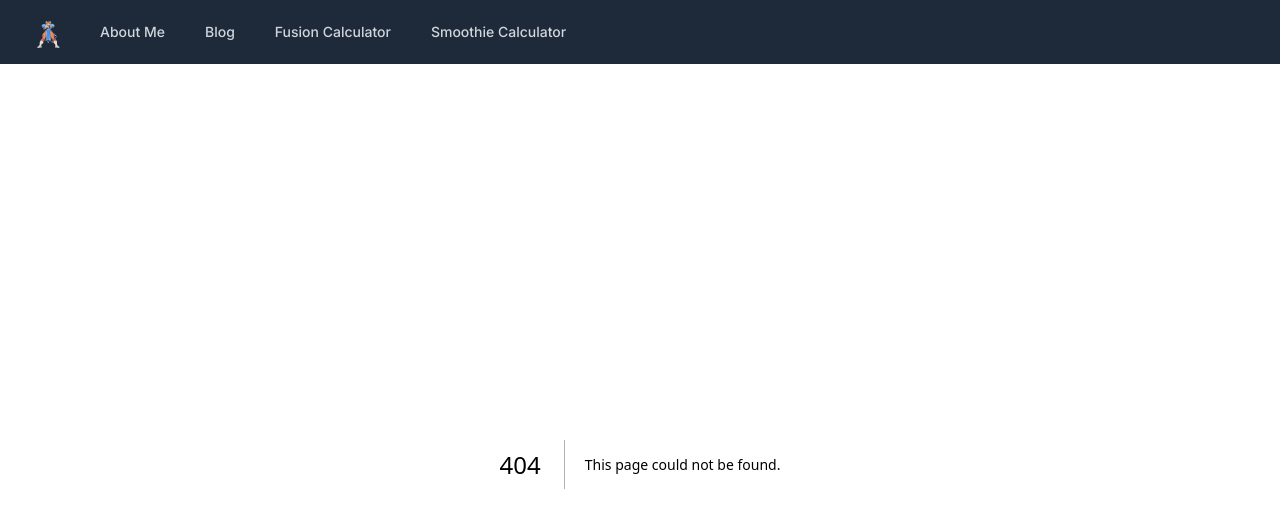
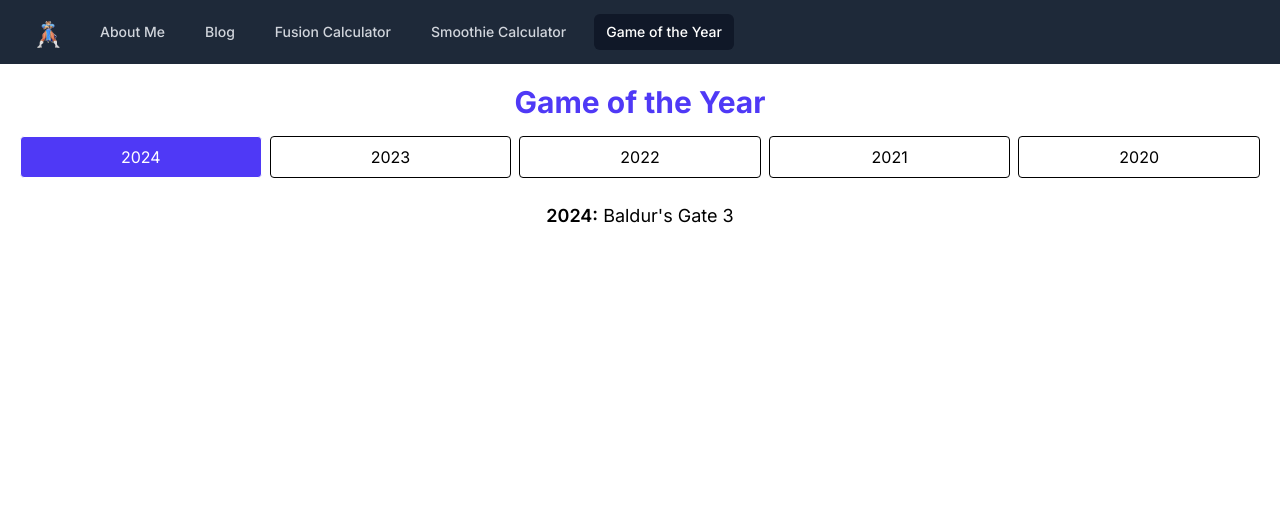
Before and after one commit to samelliottdlt/website, a Next.js app: page /game-of-the-year in a window 1280 px wide. Before the commit this address had no page. Shown: the top 528 px of the page. Built offline with nearby package versions, Linux system fonts and the light colour scheme.

Commit message:
feat: add Game of the Year page

```diff
--- /dev/null
+++ b/app/game-of-the-year/goty.json
@@ -0,0 +1,7 @@
+[
+  { "year": 2024, "title": "Baldur's Gate 3" },
+  { "year": 2023, "title": "The Legend of Zelda: Tears of the Kingdom" },
+  { "year": 2022, "title": "Elden Ring" },
+  { "year": 2021, "title": "Metroid Dread" },
+  { "year": 2020, "title": "Hades" }
+]
--- /dev/null
+++ b/app/game-of-the-year/page.tsx
@@ -0,0 +1,49 @@
+"use client";
+
+import { useState } from "react";
+import data from "./goty.json";
+import { classNames } from "../../lib/util";
+
+interface Entry {
+  year: number;
+  title: string;
+}
+
+export default function GameOfTheYear() {
+  const gotyData: Entry[] = data as Entry[];
+  const [selectedYear, setSelectedYear] = useState<number>(gotyData[0].year);
+
+  const current = gotyData.find((g) => g.year === selectedYear);
+
+  return (
+    <div className="p-5 text-center">
+      <h1 className="text-3xl mb-4 font-bold text-indigo-600">
+        Game of the Year
+      </h1>
+      <div className="grid grid-cols-3 sm:grid-cols-5 gap-2 justify-center mb-6">
+        {gotyData.map((g) => (
+          <button
+            key={g.year}
+            onClick={() => setSelectedYear(g.year)}
+            className={classNames(
+              "px-3 py-2 rounded border",
+              selectedYear === g.year
+                ? "bg-indigo-600 text-white"
+                : "bg-white text-black hover:bg-gray-100",
+            )}
+          >
+            {g.year}
+          </button>
+        ))}
+      </div>
+      {current && (
+        <div className="text-lg">
+          <p>
+            <span className="font-semibold">{current.year}:</span>{" "}
+            {current.title}
+          </p>
+        </div>
+      )}
+    </div>
+  );
+}
--- a/components/Navbar.tsx
+++ b/components/Navbar.tsx
@@ -12,6 +12,7 @@ const defaultNavigation = [
   { name: "Blog", href: "/blog", current: false },
   { name: "Fusion Calculator", href: "/fusion-calculator", current: false },
   { name: "Smoothie Calculator", href: "/smoothie-calculator", current: false },
+  { name: "Game of the Year", href: "/game-of-the-year", current: false },
 ];
 
 export default function Navbar() {
```
